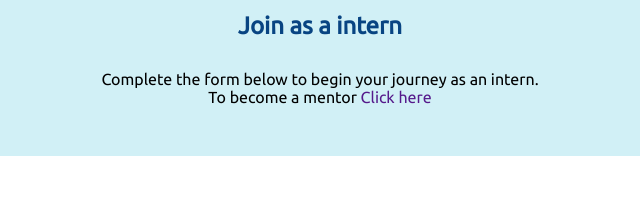
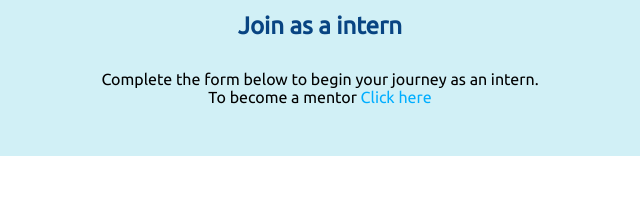
Before and after one commit to iwa-temmy/HNG-internship-Frame-3.2, a plain HTML site: page index.html in a window 1280 px wide. Shown: the part 168-381 px from the top of the page, 320-960 px from the left. Drawn offline with Linux system fonts and the light colour scheme.

Commit message:
style modifications

```diff
--- a/style.css
+++ b/style.css
@@ -96,6 +96,7 @@ section.jumbo > h2.heading {
 section.jumbo > p.para {
   text-align: center;
   margin-bottom: 0px;
+  padding: 0 5px;
 }
 
 section.jumbo > p.para2 {
@@ -103,6 +104,10 @@ section.jumbo > p.para2 {
   margin-top: 0px;
   margin-bottom: 50px;
 }
+section.jumbo > p.para2 > a {
+  color: #00aeff;
+}
+
 @media (min-width: 320px) and (max-width: 480px) {
   img {
     height: 45px;
```
